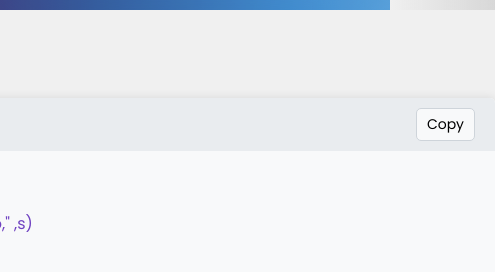
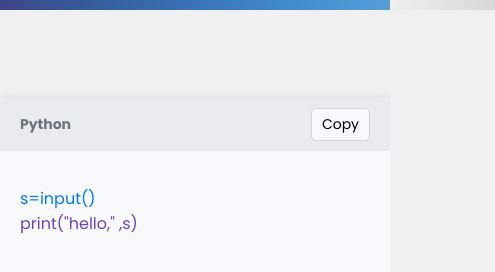
Before and after one commit to Chun0701/chun-program, a plain HTML site: page website/a001.html in a window 390 px wide. Shown: the part 82-354 px from the top of the page, 495 px wide, since content can reach past the window. Drawn offline with nearby package versions, Linux system fonts and the light colour scheme.

Commit message:
Update a001.css

```diff
--- a/website/a001.css
+++ b/website/a001.css
@@ -142,13 +142,34 @@ body {
     top: calc(100px + 80px); /* 距离顶部 100px (header 的高度) 加上 80px */
     left: 50%; /* 相对于视口的左边缘的 50% */
     transform: translateX(-50%); /* 将其自身宽度的 50% 向左移动，从而水平居中 */
-    width: 600px; /* 设置固定宽度 */
+    width: 80%; /* 设置相对宽度，初始为 80% */
+    max-width: 600px; /* 设置最大宽度 */
     padding: 20px;
     background-color: #f4f4f4;
     border-radius: 5px;
     overflow: auto;
     box-shadow: 0 0 10px rgba(0,0,0,0.1);
     z-index: 10; /* 确保在 .header 上方 */
+}
+
+@media (max-width: 992px) {
+    .code-container {
+        width: 90%; /* 当屏幕宽度小于 992px 时，宽度变为 90% */
+    }
+}
+
+@media (max-width: 768px) {
+    .code-container {
+        width: 95%; /* 当屏幕宽度小于 768px 时，宽度变为 95% */
+    }
+}
+
+@media (max-width: 576px) {
+    .code-container {
+        width: 100%; /* 当屏幕宽度小于 576px 时，宽度变为 100% */
+        left: 0; /* 调整left属性 */
+        transform: none; /* 移除transform属性 */
+    }
 }
 
 .code-container {
```
